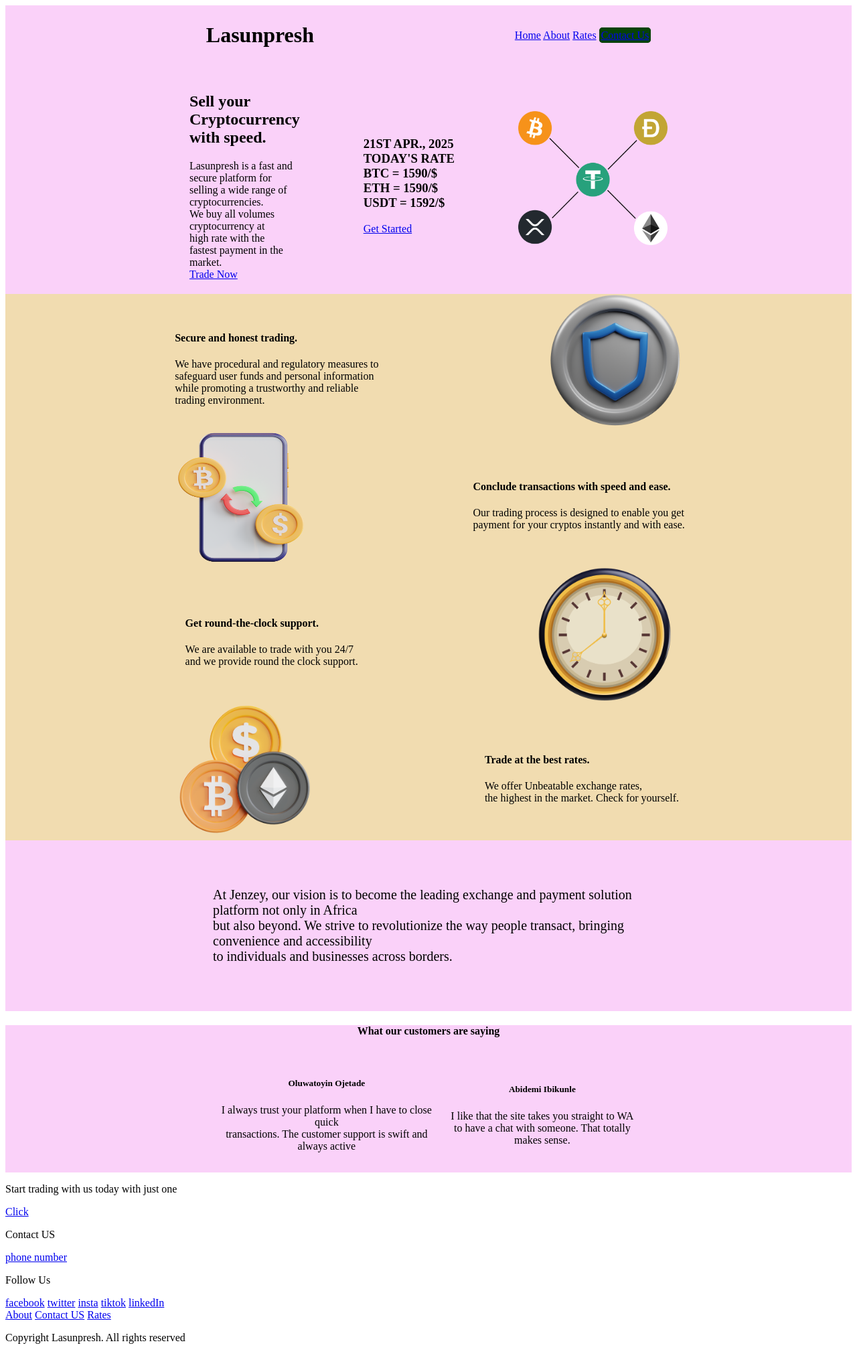
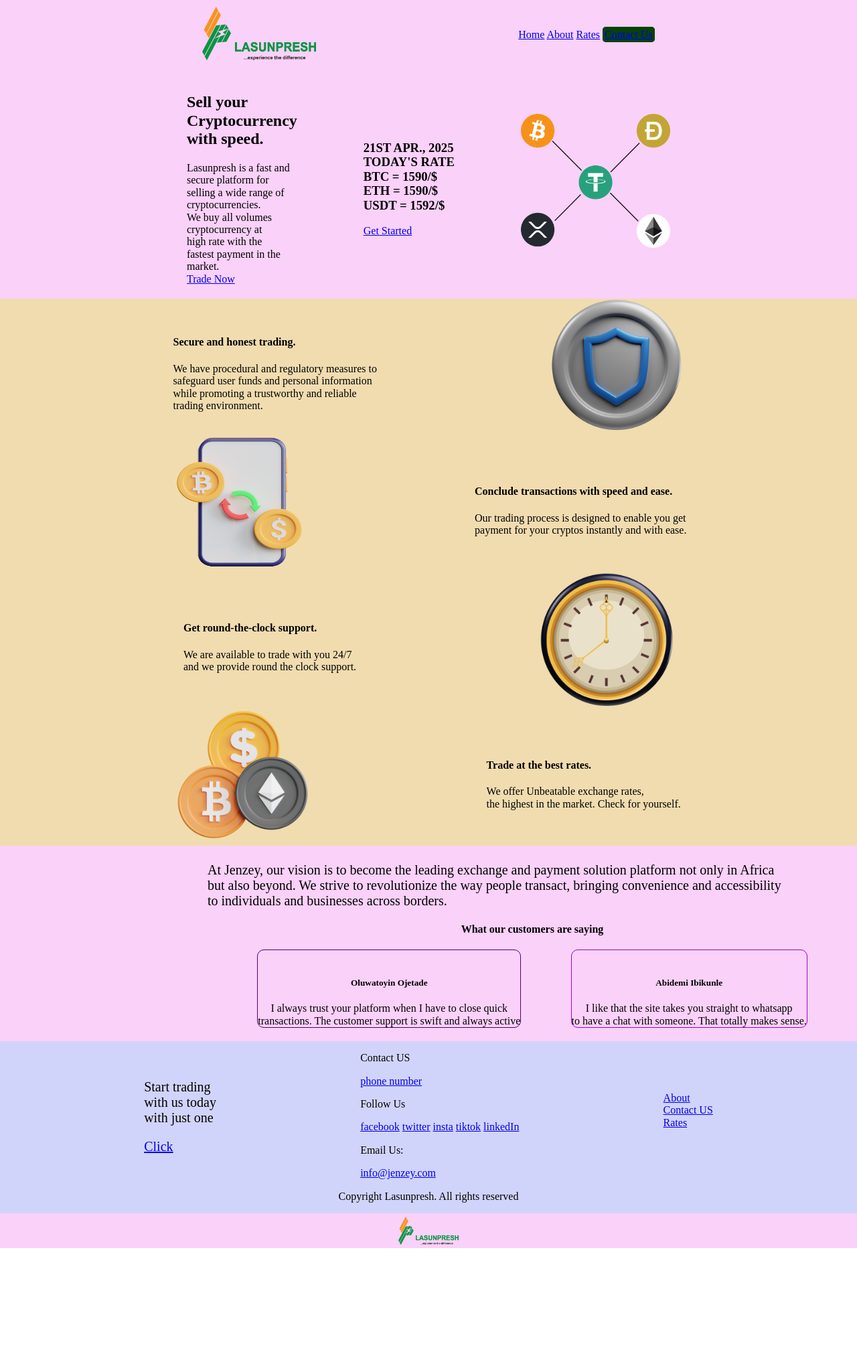
Before and after one commit to waliuakindolapo/Lasunpresh, a plain HTML site: page index.html in a window 1280 px wide. Shown: the whole page at 67% size. After the commit the page ends 1864 px from the top, so only its background shows below. Drawn offline with Linux system fonts and the light colour scheme.

Commit message:
styling continues

```diff
--- a/index.html
+++ b/index.html
@@ -2,8 +2,11 @@
 <html lang="en">
   <header>
     <div class="header-section">
-      <h1>Lasunpresh</h1>
-      <nav class="header-nav">
+      <div class="lasunlogo">
+            <img src="/Lasunpresh/src/LASUNPRESH-LOGO.png" alt="Lasunpresh" height="80px" />
+      </div>
+        <div class="header-nav">
+            <nav>
                 <a href="index.html">Home</a>
                 <a href="about.html">About</a>
                 <a href="rate.html">Rates</a>
@@ -12,12 +15,14 @@
                 </div>
             </nav>
         </div>
+    </div>
   </header>
   <head>
     <meta charset="UTF-8" />
     <meta name="viewport" content="width=device-width, initial-scale=1.0" />
     <title>Lasunpresh Solutions</title>
-    <link rel="stylesheet" href="style.css" />
+    <link rel="stylesheet" href="/Lasunpresh/stylesheet/normalize.css"/>
+    <link rel="stylesheet" href="/Lasunpresh/stylesheet/styles.css" />
   </head>
   <body>
     <div class="box1">
@@ -134,6 +139,7 @@
         </article>
       </div>
     </div>
+    <div class="vision-review">
       <div class="vision">
         <p>
           At Jenzey, our vision is to become the leading exchange and payment
@@ -158,44 +164,54 @@
             <img />
             <h5>Abidemi Ibikunle</h5>
             <artiicle>
-            I like that the site takes you straight to WA<br />
+              I like that the site takes you straight to whatsapp<br />
               to have a chat with someone. That totally makes sense.
             </artiicle>
           </div>
         </div>
       </div>
-    <section>
-      <div>
-        <p>Start trading with us today with just one</p>
+    </div>
+  </body>
+  <footer>
+            <div class="box7">
+                <div class="box7a">
+                    <p>Start trading<br>
+                    with us today<br>
+                    with just one
+                    </p>
                     <nav>
                     <a href="#">Click</a>
                     </nav>
                 </div>
-      <div>
-        <section>
+                <div class="box7b">
+                    <div class="box7bi">
                     <p>Contact US</p>
                     <a href="#">phone number</a>
-        </section>
-        <section>
+                    </div>
+                    <div class="box7bii">
                     <p>Follow Us</p>
                     <a href="#">facebook</a>
                     <a href="#">twitter</a>
                     <a href="#">insta</a>
                     <a href="#">tiktok</a>
                     <a href="#">linkedIn</a>
-        </section>
-        <section>
+                    </div>
+                    <div class="box7biii">
+                        <p>Email Us:</p>
+                        <a href="#">info@jenzey.com</a>
+                    </div>
+                </div>
+                <div class="box7c">
                 <a href="about.html">About</a>
                 <a href="#">Contact US</a>
                 <a href="rate.html">Rates</a>
-        </section>
                 </div>
-    </section>
-  </body>
-  <footer>
+            </div>
+            <div class="copyright">
                 <p>Copyright Lasunpresh. All rights reserved</p>
-    <section>
-      <img />
-    </section>
+            </div>
+        <div class="footer-logo">
+            <img src="/Lasunpresh/src/LASUNPRESH-LOGO.png" alt="lasunlogo" height="42px"/>
+        </div>
   </footer>
 </html>
--- a/style.css
+++ /dev/null
@@ -1,111 +0,0 @@
-/*header styling*/
-.header-section {
-    background-color: rgb(250, 209, 249);
-    display: flex;
-    flex-direction: row;
-    justify-content: space-evenly;
-    align-items: center;
-    padding: 5px 0 5px 0;
-
-}
-
-.header-anchor {
-    background-color: rgb(7, 66, 7);
-    border: solid;
-    border-color: rgb(7, 66, 7);
-    border-radius: 5px;
-    display: inline;
-}
-
-.header-nav {
-    color: rgb(7, 66, 7);
-
-
-}
-
-.box1 {
-    background-color: rgb(250, 209, 249);
-    display: flex;
-    flex-direction: row;
-    justify-content: space-evenly;
-    align-items: center;
-    padding: 20px 180px 20px 180px;
-}
-
-.box1a {
-    width: calc(box1-60%);
-    display: inline;
-}
-
-.box1b {
-    width: calc(box1-60%);
-    display: inline;
-}
-
-.box1c {
-    width: calc(box1-60%);
-    display: inline;
-
-}
-
-.box2 {
-    background-color: rgb(241, 220, 176);
-    display: flex;
-    flex-direction: row;
-    justify-content: space-evenly;
-    align-items: center;
-}
-
-.box3 {
-    background-color: rgb(241, 220, 176);
-    display: flex;
-    flex-direction: row;
-    justify-content: space-evenly;
-    align-items: center;
-}
-
-.box4 {
-    background-color: rgb(241, 220, 176);
-    display: flex;
-    flex-direction: row;
-    justify-content: space-evenly;
-    align-items: center;
-}
-
-.box5 {
-    background-color: rgb(241, 220, 176);
-    display: flex;
-    flex-direction: row;
-    justify-content: space-evenly;
-    align-items: center;
-}
-
-.vision {
-    background-color: rgb(250, 209, 249);
-    text-align: left;
-    font-size: 20px;
-    padding: 50px 310px 50px 310px;
-
-}
-
-.review {
-    text-align: center;
-    background-color: rgb(250, 209, 249);
-}
-
-.box6 {
-    display: flex;
-    flex-direction: row;
-    justify-content: space-evenly;
-    align-items: center;
-    padding: 0px 310px 30px 310px;
-
-}
-
-.box6a {
-    display: inline;
-}
-
-.box6b {
-    display: inline;
-}
--- /dev/null
+++ b/stylesheet/styles.css
@@ -0,0 +1,153 @@
+/*header styling*/
+.header-section {
+  background-color: rgb(250, 209, 249);
+  display: flex;
+  flex-direction: row;
+  justify-content: space-evenly;
+  align-items: center;
+  padding: 10px 0 5px 0;
+}
+
+.header-anchor {
+  background-color: rgb(7, 66, 7);
+  border: solid;
+  border-color: rgb(7, 66, 7);
+  border-radius: 5px;
+  display: inline;
+}
+
+.header-nav {
+  color: rgb(7, 66, 7);
+}
+
+.box1 {
+  background-color: rgb(250, 209, 249);
+  display: flex;
+  flex-direction: row;
+  justify-content: space-evenly;
+  align-items: center;
+  padding: 20px 180px 20px 180px;
+}
+
+.box1a {
+  width: calc(box1-60%);
+  display: inline;
+}
+
+.box1b {
+  width: calc(box1-60%);
+  display: inline;
+}
+
+.box1c {
+  width: calc(box1-60%);
+  display: inline;
+}
+
+.box2 {
+  background-color: rgb(241, 220, 176);
+  display: flex;
+  flex-direction: row;
+  justify-content: space-evenly;
+  align-items: center;
+}
+
+.box3 {
+  background-color: rgb(241, 220, 176);
+  display: flex;
+  flex-direction: row;
+  justify-content: space-evenly;
+  align-items: center;
+}
+
+.box4 {
+  background-color: rgb(241, 220, 176);
+  display: flex;
+  flex-direction: row;
+  justify-content: space-evenly;
+  align-items: center;
+}
+
+.box5 {
+  background-color: rgb(241, 220, 176);
+  display: flex;
+  flex-direction: row;
+  justify-content: space-evenly;
+  align-items: center;
+}
+
+.vision-review {
+  background-color: rgb(250, 209, 249);
+  padding: 5px 0px 20px 310px;
+}
+
+.vision {
+  background-color: rgb(250, 209, 249);
+  text-align: left;
+  font-size: 20px;
+}
+
+.review {
+  text-align: center;
+  background-color: rgb(250, 209, 249);
+}
+
+.box6 {
+  display: flex;
+  flex-direction: row;
+  justify-content: space-evenly;
+  align-items: center;
+}
+
+.box6a {
+  display: inline;
+  border: 1px solid rgb(76, 5, 104);
+  border-radius: 10px;
+}
+
+.box6b {
+  display: inline;
+  border: 1px solid rgb(152, 7, 209);
+  border-radius: 10px;
+}
+
+footer {
+    background-color: rgb(209, 212, 250);
+}
+
+.box7 {
+  display: flex;
+  flex-direction: row;
+  justify-content: space-evenly;
+  align-items: center;
+}
+
+.box7a {
+    display: inline;
+    font-size: 20px;
+
+}
+
+.box7b {
+    display: flex;
+    flex-direction: column;
+}
+
+.box7c {
+    display: flex;
+    flex-direction: column;
+
+
+}
+
+.copyright {
+  text-align: center;
+  background-color: rgb(209, 212, 250);
+}
+
+.footer-logo {
+    display: flex;
+    justify-content: center;
+    background-color: rgb(250, 209, 249);
+    padding: 5px 0 5px 0;
+}
```
Also changed, not shown: src/LASUNPRESH-LOGO.png (added), src/fb.png (added), src/git.png (added), src/twitter.jpg (added), stylesheet/normalize.css (added). Lines whose indentation alone changed are shown as unchanged.
